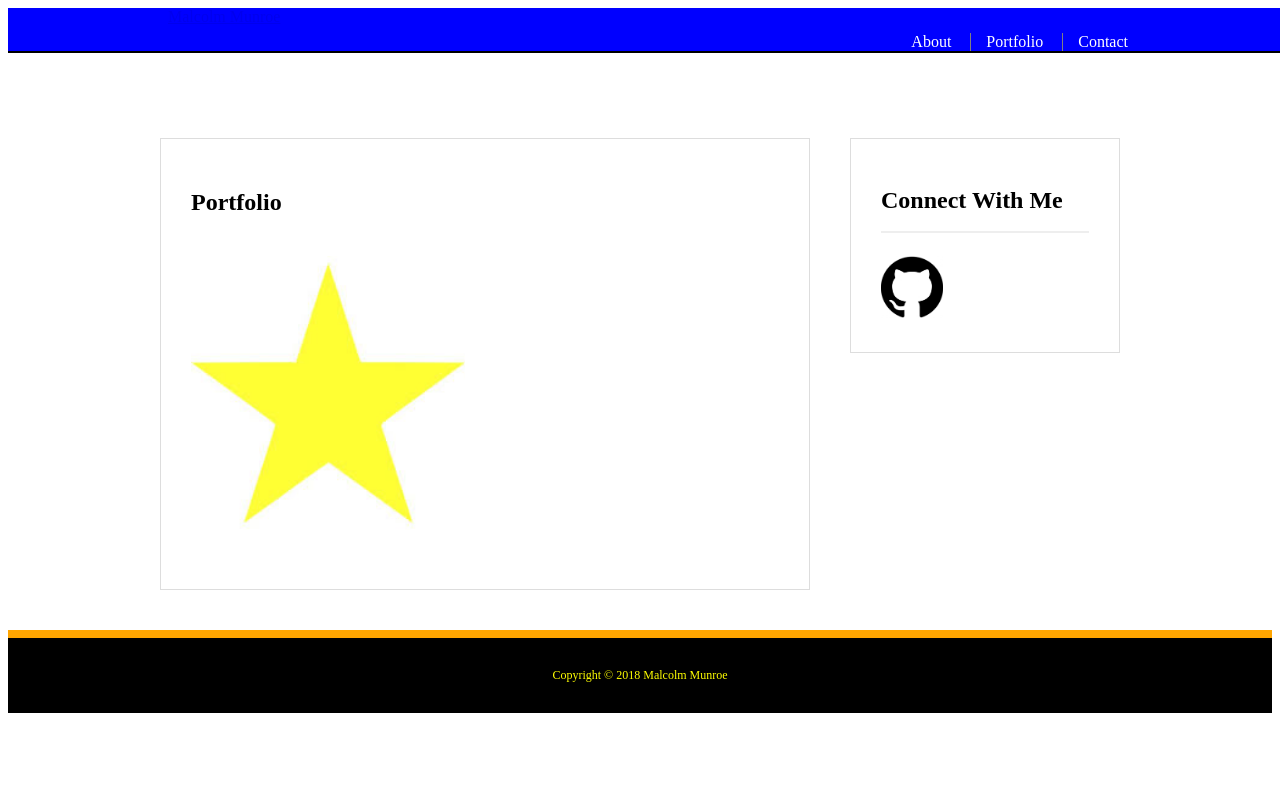
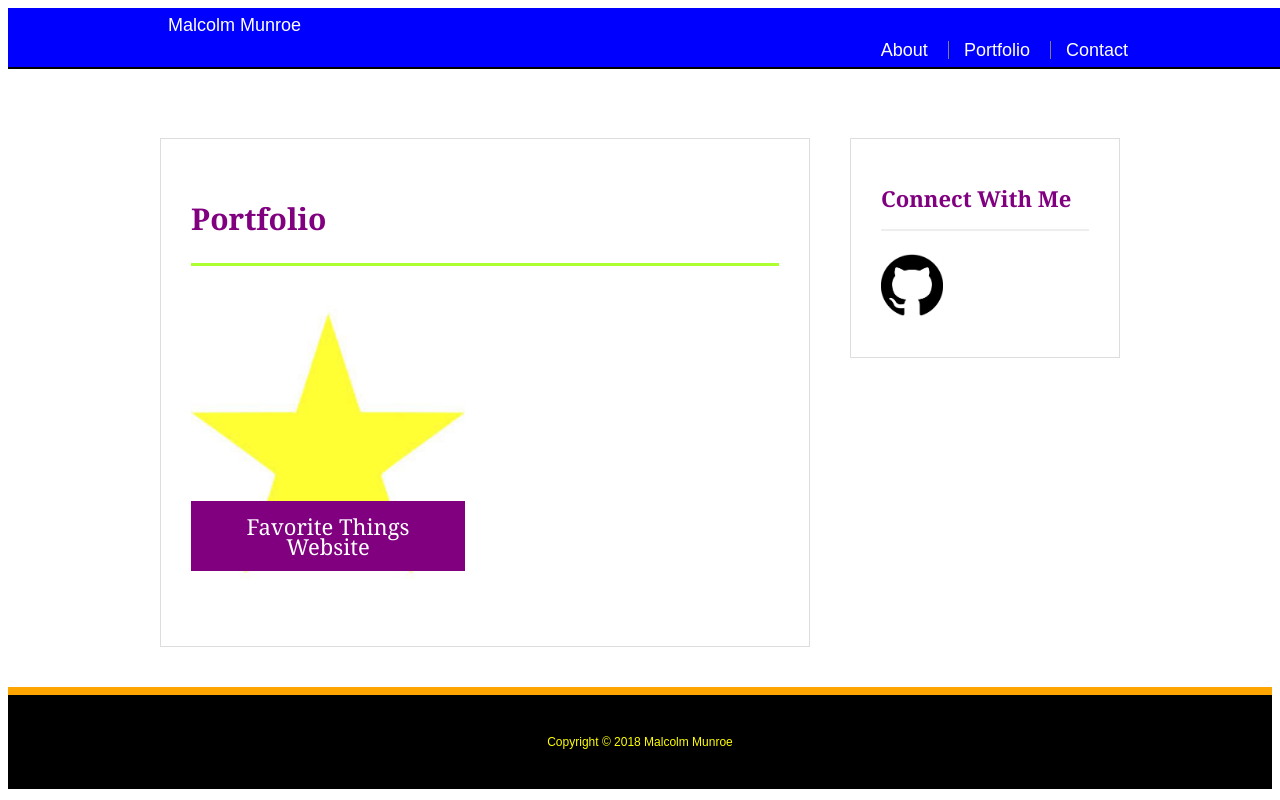
Before and after one commit to MalcolmMunroe42/Portfoliop3, a plain HTML site: page portfolio.html in a window 1280 px wide. Drawn offline with Linux system fonts and the light colour scheme.

Commit message:
improved CSS

```diff
--- a/portfolio.html
+++ b/portfolio.html
@@ -24,8 +24,9 @@
         <section class="main-section">
             <h1>Portfolio</h1>
             <div class="work">
-                <a href="https://malcolmmunroe42.github.io/FavoriteThingsWebsiteP3/">
+                <a href="https://malcolmmunroe42.github.io/FavoriteThingsWebsiteP3/" target="_blank">
                 <img src="fav star.jpg"/>
+                <h3>Favorite Things Website</h3>
                 </a>
             </div>
         </section>
@@ -33,7 +34,9 @@
         <section class="sidebar">
             <div>
                 <h2>Connect With Me</h2>
-                <a href="https://github.com/MalcolmMunroe42"><img src="github-cat-in-a-circle_318-41747.jpg" class="social"></a>
+                <a href="https://github.com/MalcolmMunroe42" target="_blank">
+                    <img src="github-cat-in-a-circle_318-41747.jpg" class="social">
+                </a>
             </div>
         </section>
     </div>
--- a/style.css
+++ b/style.css
@@ -1,3 +1,10 @@
+body {
+    font-family: Arial, "Helvetica Neue", Helvetica, sans-serif;
+    font-size: 18px;
+    line-height: 34px;
+    color: black;
+}
+
 * {
     box-sizing: border-box;
 }
@@ -9,6 +16,42 @@
     max-width: 960px;
     margin: 0 auto;
     clear: both;
+}
+
+.container a {
+    text-decoration: none;
+    color: white;
+}
+
+h1,
+h2,
+h3,
+p {
+    margin-bottom: 20px;
+}
+
+p:last-child {
+    margin-bottom: 0;
+}
+
+h1,
+h2,
+h3 {
+    font-family: Georgia, 'Times New Roman', Times, serif;
+    font-weight: 700;
+    color: purple;
+}
+
+h1 {
+    padding-bottom: 20px;
+    font-size: 30px;
+    line-height: 49px;
+    border-bottom: 3px solid greenyellow;
+}
+
+h2,
+h3 {
+    font-size: 22px;
 }
 
 
@@ -40,6 +83,7 @@ nav a {
 
 nav a:first-child {
     border-left: 0 none;
+
 }
 
 
@@ -132,6 +176,7 @@ h3, .sidebar h2 {
     margin-right: 25px;
 }
 
+/* contact page */
 
 
 
```
Also changed, not shown: contact.html (+3 -1 lines), index.html (+3 -1 lines).
